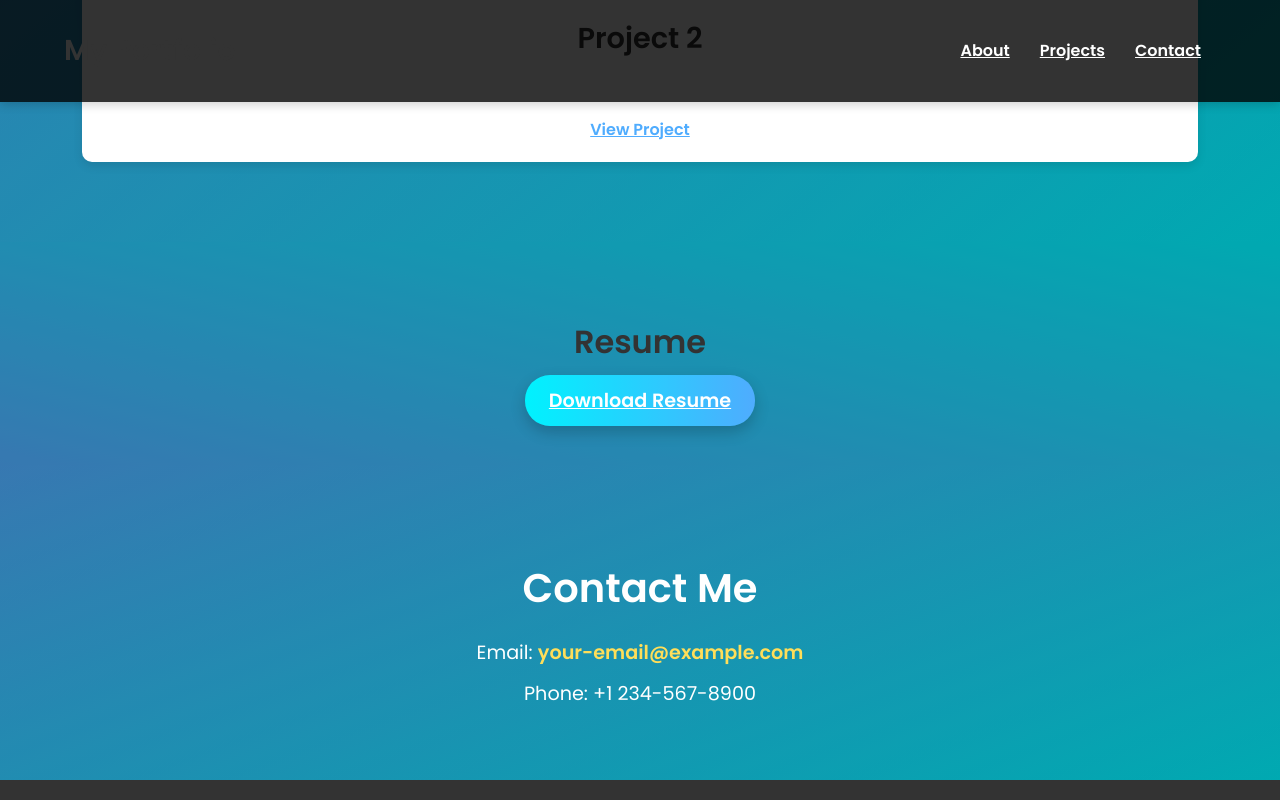
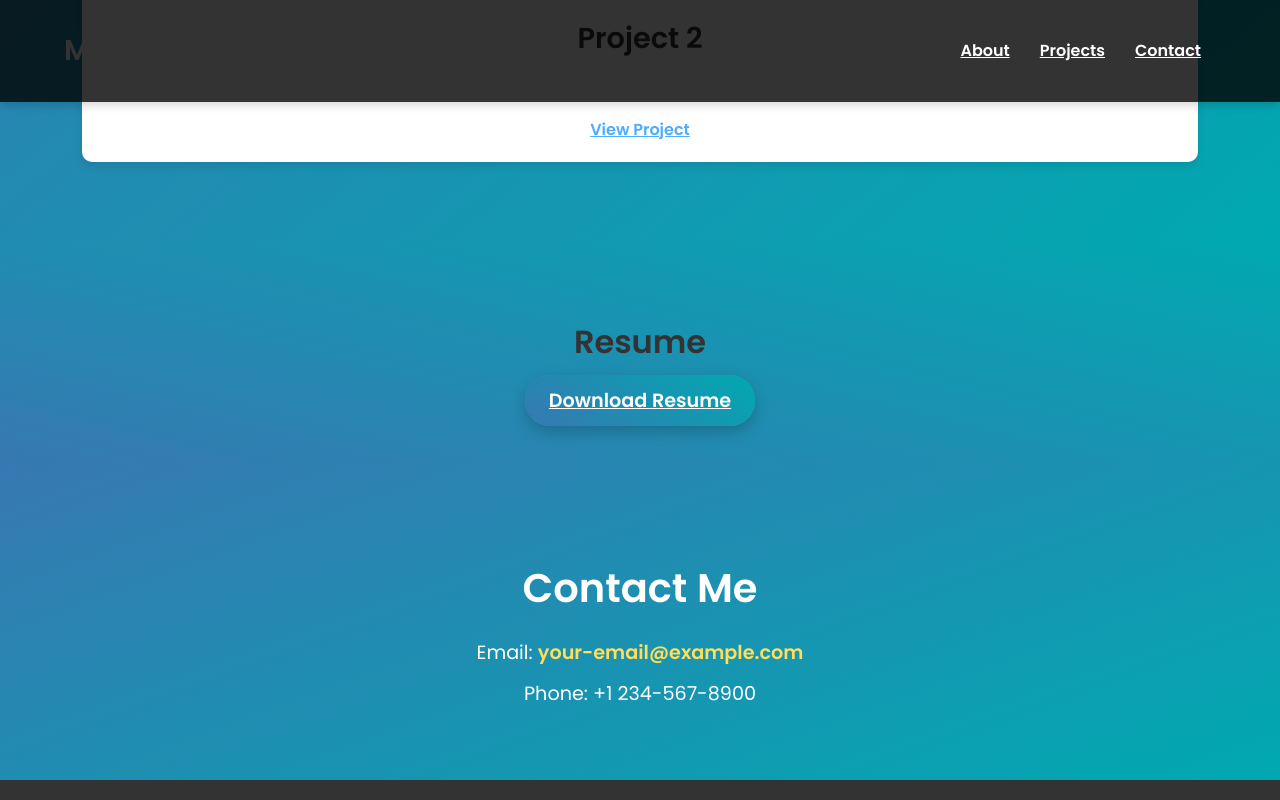
Before and after one commit to TeppalaAkshay/personal-website, a React (Create React App) app: page / in a window 1280 px wide. In both pictures the pointer is over the link "Download Resume". Shown: the part 2156-2956 px from the top of the page. Built offline with nearby package versions, Linux system fonts and the light colour scheme.

Commit message:
Resume hover color change

```diff
--- a/src/App.css
+++ b/src/App.css
@@ -34,7 +34,11 @@ button, .btn {
 }
 
 button:hover, .btn:hover {
-  background: linear-gradient(90deg, #00f2fe, #4facfe);
+  background: linear-gradient(
+        rgba(0, 0, 0, 0.3),
+        rgba(0, 0, 0, 0.3)
+      ),
+      linear-gradient(31deg, #4facfe, #00f2fe);
   transform: scale(1.05);
   box-shadow: 0px 6px 15px rgba(0, 0, 0, 0.2);
 }
```
